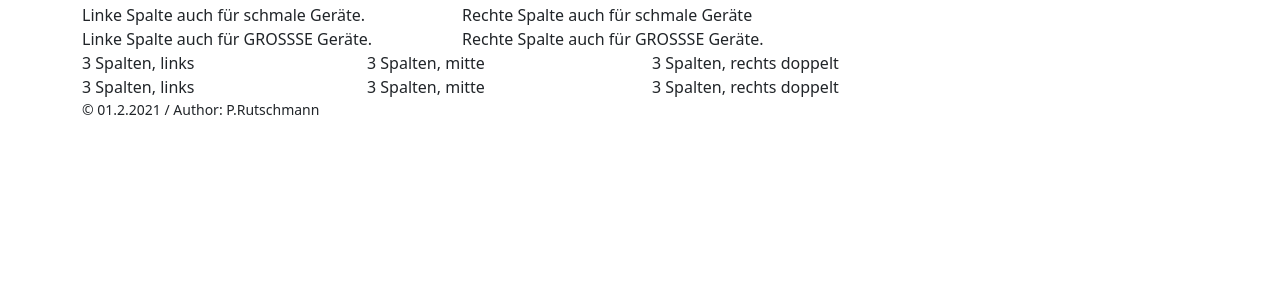
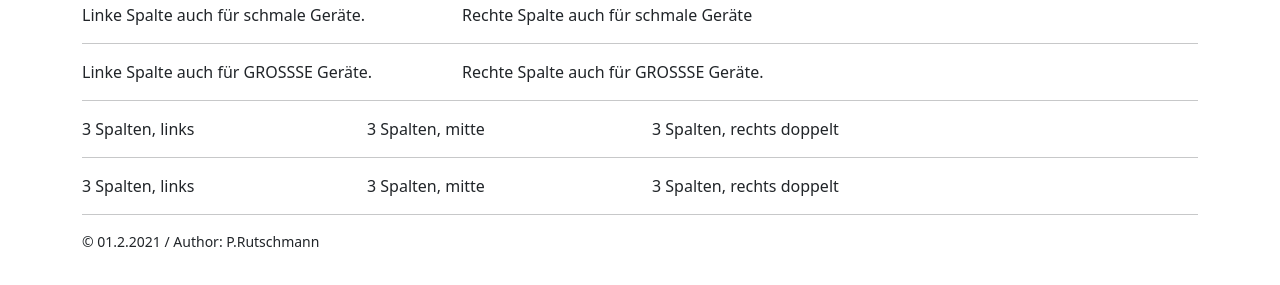
Before and after one commit to BBWPR/LayoutWithBootstrap, a plain HTML site: page index.html in a window 1280 px wide. Shown: the part 53-338 px from the top of the page. Drawn offline with nearby package versions, Linux system fonts and the light colour scheme.

Commit message:
Splitter eingefügt

```diff
--- a/index.html
+++ b/index.html
@@ -22,6 +22,7 @@
 				Rechte Spalte auch für schmale Geräte
 			</div>
 		</div>
+		<hr>
 		<div class="row">
 			<div class="col-lg-4">
 				Linke Spalte auch für GROSSSE Geräte.
@@ -30,6 +31,7 @@
 				Rechte Spalte auch für GROSSSE Geräte.
 			</div>
 		</div>
+		<hr>
 		<div class="row">
 			<div class="col-sm-3">
 				3 Spalten, links
@@ -41,6 +43,7 @@
 				3 Spalten, rechts doppelt
 			</div>
 		</div>
+		<hr>
 		<div class="row">
 			<div class="col-lg-3">
 				3 Spalten, links
@@ -52,11 +55,11 @@
 				3 Spalten, rechts doppelt
 			</div>
 		</div>
-
+		<hr>
 		<footer>
 			<p><small>© 01.2.2021 / Author: P.Rutschmann</small></p>
 		</footer>
-	</div>
+
 </body>
 
 </html>
```
